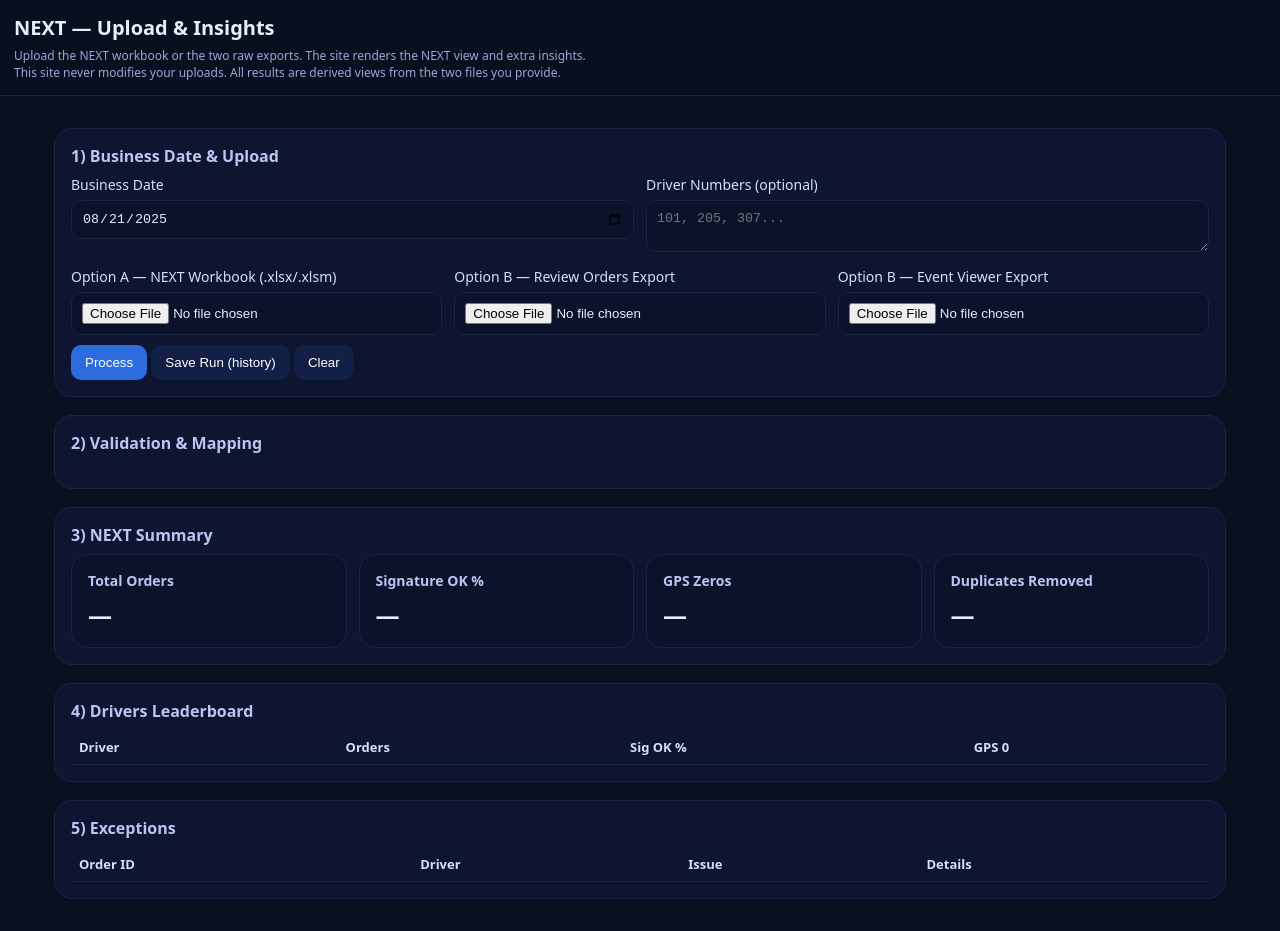
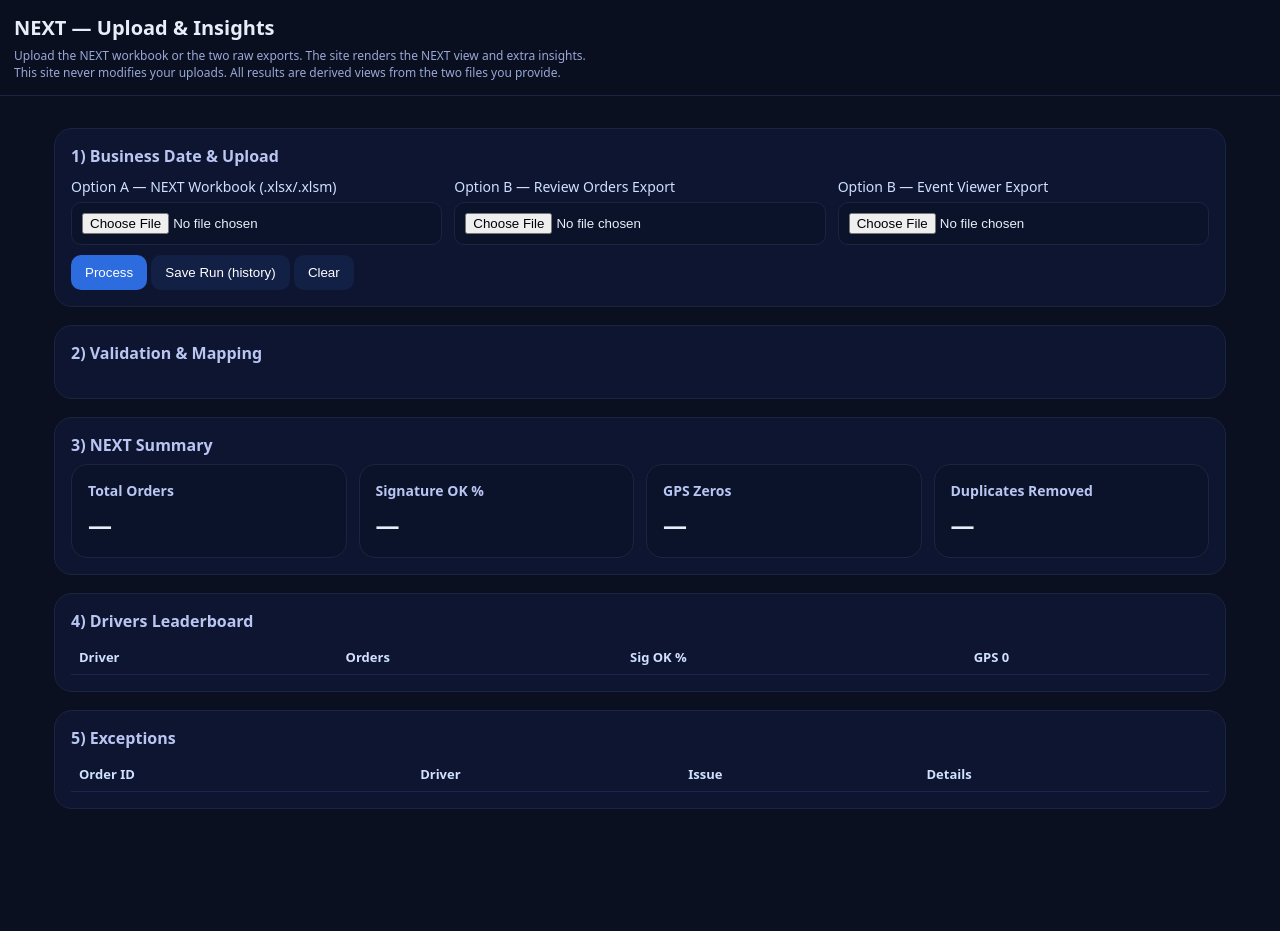
Before and after one commit to ITWitt/next-site, a plain HTML site: page index.html in a window 1280 px wide. After the commit the page ends 841 px from the top, so only its background shows below. Drawn offline with nearby package versions, Linux system fonts and the light colour scheme; a script that the page names is missing.

Commit message:
Update index.html

```diff
--- a/index.html
+++ b/index.html
@@ -21,18 +21,6 @@
   <main>
     <section>
       <h2>1) Business Date & Upload</h2>
-      <div class="grid cols-2">
-        <div>
-          <label>Business Date</label>
-          <input type="date" id="bizDate" />
-          <div class="small" id="bizInfo"></div>
-        </div>
-        <div>
-          <label>Driver Numbers (optional)</label>
-          <textarea id="driverInput" rows="2" placeholder="101, 205, 307..."></textarea>
-        </div>
-      </div>
-
       <div class="grid cols-3" style="margin-top:10px;">
         <div>
           <label>Option A — NEXT Workbook (.xlsx/.xlsm)</label>
```
